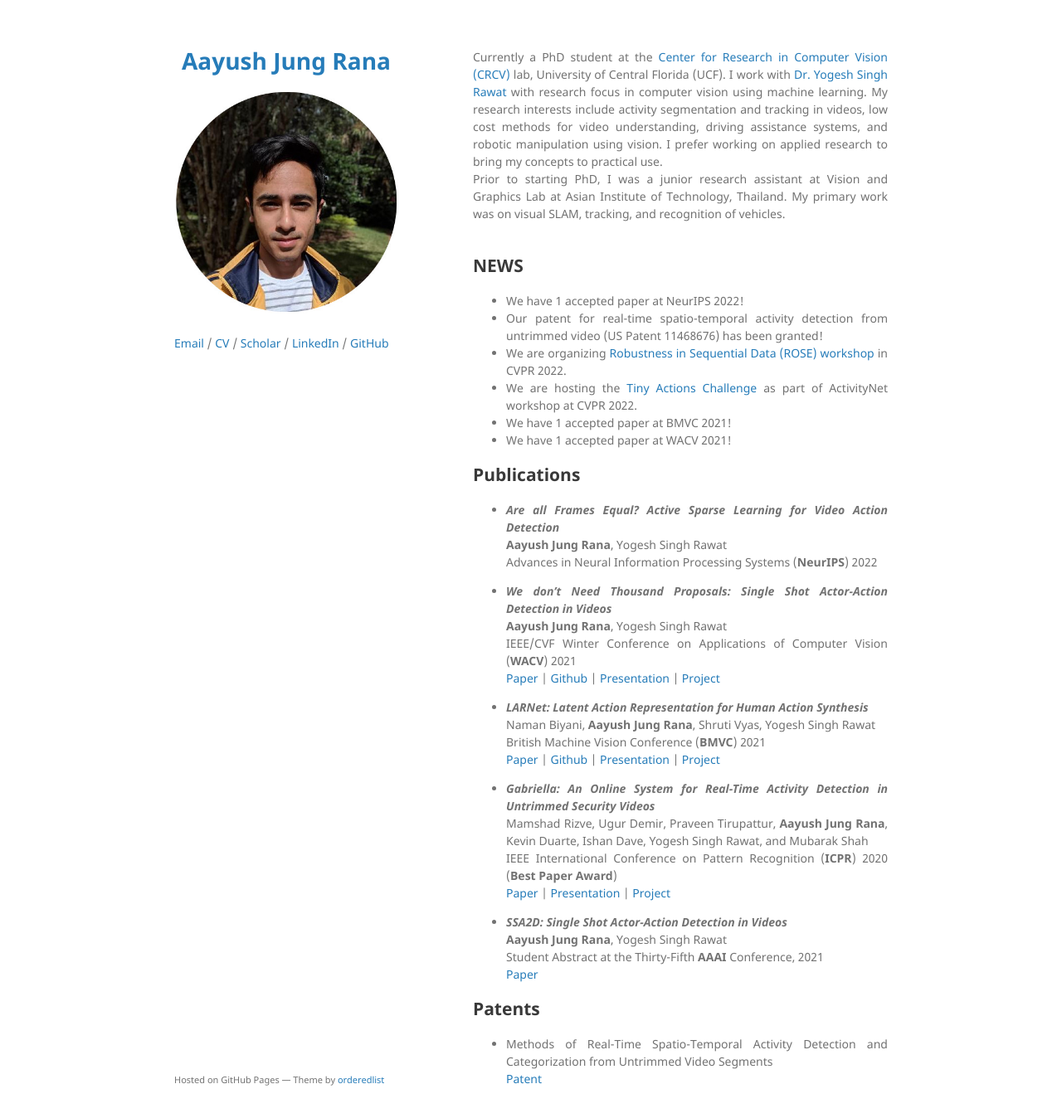
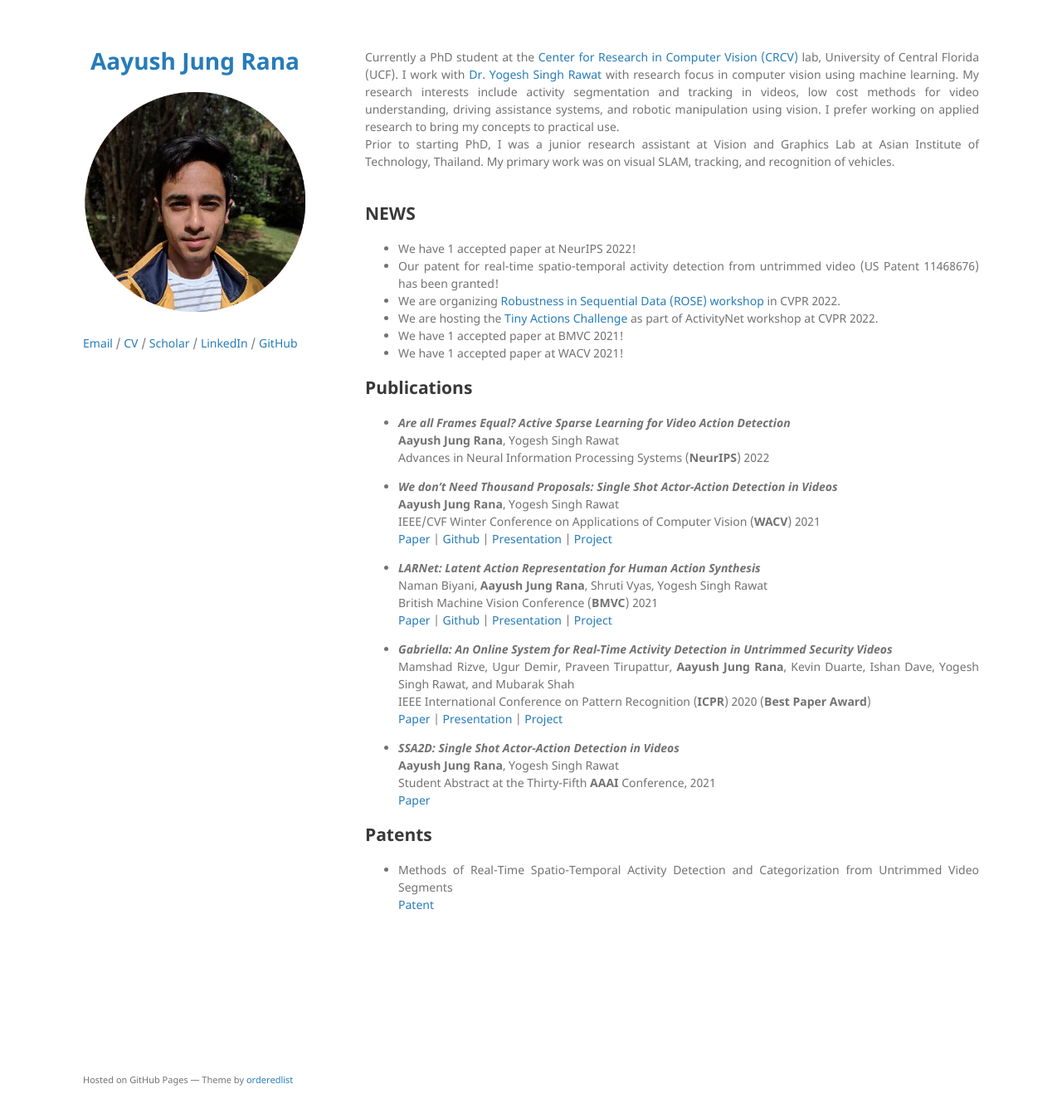
Before and after one commit to aayushjr/aayushjr.github.io, a Jekyll site: the page built from index.md, in a window 1280 px wide and 1381 px high. Shown: the top 1348 px of the window at 83% size. Built offline with Jekyll 4.4.1, drawn with Linux system fonts in a browser that asks for light colours; the repository's description, which GitHub fills in, is left out.

Commit message:
Update jekyll-theme-minimal.scss

```diff
--- a/_sass/jekyll-theme-minimal.scss
+++ b/_sass/jekyll-theme-minimal.scss
@@ -56,7 +56,7 @@ a:hover small {
 }
 
 .wrapper {
-  width:860px;
+  width:1080px;
   margin:0 auto;
 }
 
@@ -186,7 +186,7 @@ strong {
 }
 
 section {
-  width:500px;
+  width:740px;
   float:right;
   padding-bottom:50px;
 }
```
